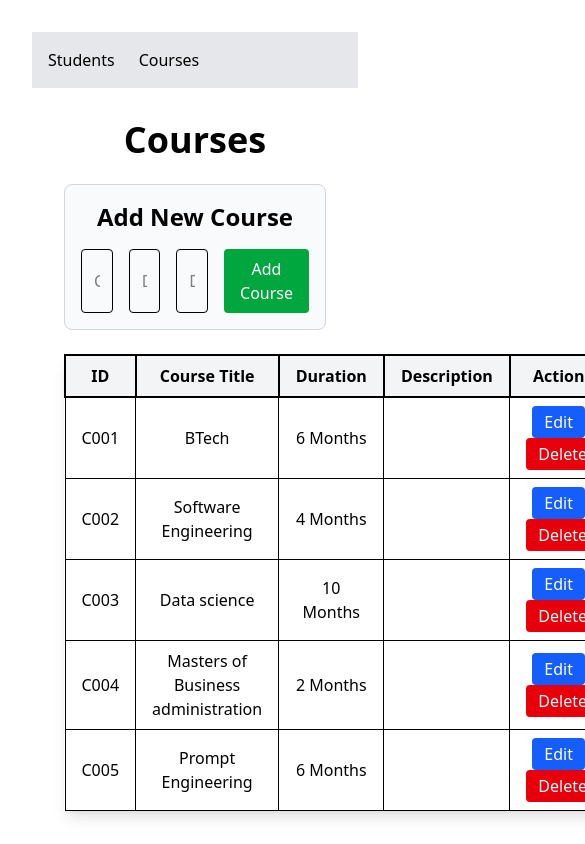
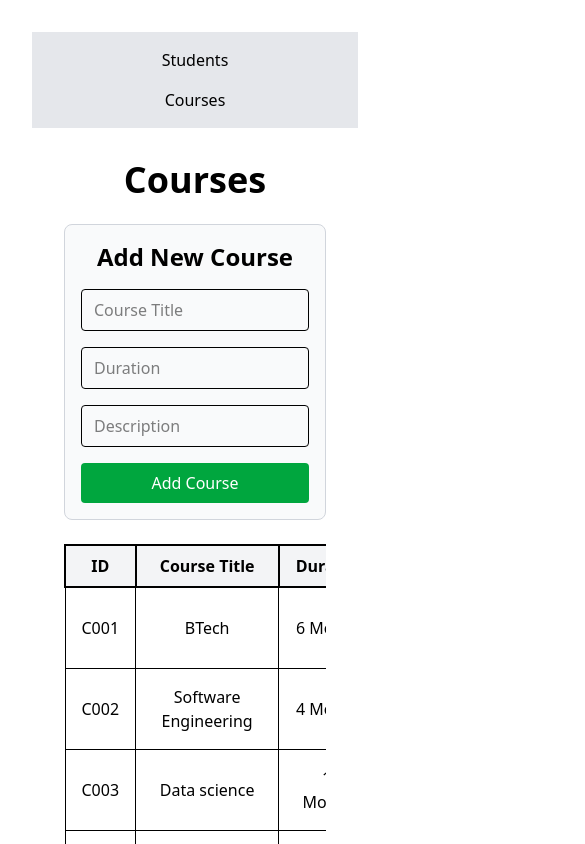
Before and after one commit to HitaarnavBhatia/SonarTest, a React (Vite) app: page /course in a window 390 px wide. Shown: the top 844 px of the page, 585 px wide, since content can reach past the window. Built offline with nearby package versions, Linux system fonts and the light colour scheme.

Commit message:
Added resppnsiveness to the website

```diff
--- a/package.json
+++ b/package.json
@@ -13,6 +13,7 @@
     "@tailwindcss/vite": "^4.1.17",
     "react": "^19.2.0",
     "react-dom": "^19.2.0",
+    "react-responsive": "^10.0.1",
     "react-router-dom": "^7.10.0",
     "react-toastify": "^11.0.5"
   },
--- a/src/App.jsx
+++ b/src/App.jsx
@@ -6,7 +6,7 @@ import CoursesPage from "./CoursePage";
 function App() {
   return (
     <BrowserRouter>
-      <nav className="p-4 flex gap-6 bg-gray-200">
+      <nav className="p-4 flex flex-col md:flex-row gap-4 md:gap-6 bg-gray-200">
         <Link to="/student">Students</Link>
         <Link to="/course">Courses</Link>
       </nav>
--- a/src/CoursePage.jsx
+++ b/src/CoursePage.jsx
@@ -116,8 +116,8 @@ function CoursesPage() {
         addCourse={addCourse}
         isEditing={isEditingCourse}
       />
-
-      <table className="border border-gray-400 w-full shadow-lg">
+      <div className="overflow-x-auto">
+      <table className="min-w-full border border-gray-400 shadow-lg">
         <thead className="bg-gray-100">
           <tr>
             <th className="border-2 px-4 py-2">ID</th>
@@ -156,6 +156,7 @@ function CoursesPage() {
           ))}
         </tbody>
       </table>
+      </div>
     </div>
   );
 }
--- a/src/StudentPage.jsx
+++ b/src/StudentPage.jsx
@@ -128,8 +128,8 @@ function StudentsPage() {
         isEditing={isStudentEditing}
         courses={courses}
       />
-
-      <table className="border w-full shadow-lg">
+      <div className="overflow-x-auto">
+      <table className="min-w-full border border-gray-400 shadow-lg">
         <thead className="bg-gray-100">
           <tr>
             <th className="border px-4 py-2">ID</th>
@@ -171,6 +171,7 @@ function StudentsPage() {
           })}
         </tbody>
       </table>
+      </div>
     </div>
   );
 }
--- a/src/courseForm.jsx
+++ b/src/courseForm.jsx
@@ -26,13 +26,13 @@ function CourseForm({
         {isEditing ? "Update Course" : "Add New Course"}
       </h2>
 
-      <div className="flex gap-4">
+      <div className="flex flex-col md:flex-row gap-4">
         <input
           type="text"
           placeholder="Course Title"
           value={title}
           onChange={(e) => setTitle(e.target.value)}
-          className="border px-3 py-2 rounded w-1/4"
+          className="border px-3 py-2 rounded w-full md:w-1/4"
         />
 
         <input
@@ -40,7 +40,7 @@ function CourseForm({
           placeholder="Duration"
           value={duration}
           onChange={(e) => setDuration(e.target.value)}
-          className="border px-3 py-2 rounded w-1/4"
+          className="border px-3 py-2 rounded w-full md:w-1/4"
         />
 
         <input
@@ -48,7 +48,7 @@ function CourseForm({
           placeholder="Description"
           value={description}
           onChange={(e) => setDescription(e.target.value)}
-          className="border px-3 py-2 rounded w-1/4"
+          className="border px-3 py-2 rounded w-full md:w-1/4"
         />
 
         <button
--- a/src/studentForm.jsx
+++ b/src/studentForm.jsx
@@ -21,13 +21,13 @@ function StudentForm({
     <form onSubmit={addStudent} className="mb-6 p-4 border bg-gray-50 rounded-lg">
       <h2 className="text-2xl mb-4">{buttonText}</h2>
 
-      <div className="flex gap-4">
+      <div className="flex flex-col md:flex-row gap-4">
         <input
           type="text"
           placeholder="Enter Name"
           value={name}
           onChange={(e) => setName(e.target.value)}
-          className="border px-3 py-2 rounded w-1/4"
+          className="border px-3 py-2 rounded w-full md:w-1/4"
         />
 
         <input
@@ -35,13 +35,13 @@ function StudentForm({
           placeholder="Enter Roll No"
           value={roll}
           onChange={(e) => setRoll(e.target.value)}
-          className="border px-3 py-2 rounded w-1/4"
+          className="border px-3 py-2 rounded w-full md:w-1/4"
         />
 
         <select
           value={courseId}
           onChange={(e) => setCourseId(e.target.value)}
-          className="border px-3 py-2 rounded w-1/4"
+          className="border px-3 py-2 rounded w-full md:w-1/4"
         >
           <option value="">Select Course</option>
 
```
Also changed, not shown: 1 other file (tests, documents, lock files or other folders).
